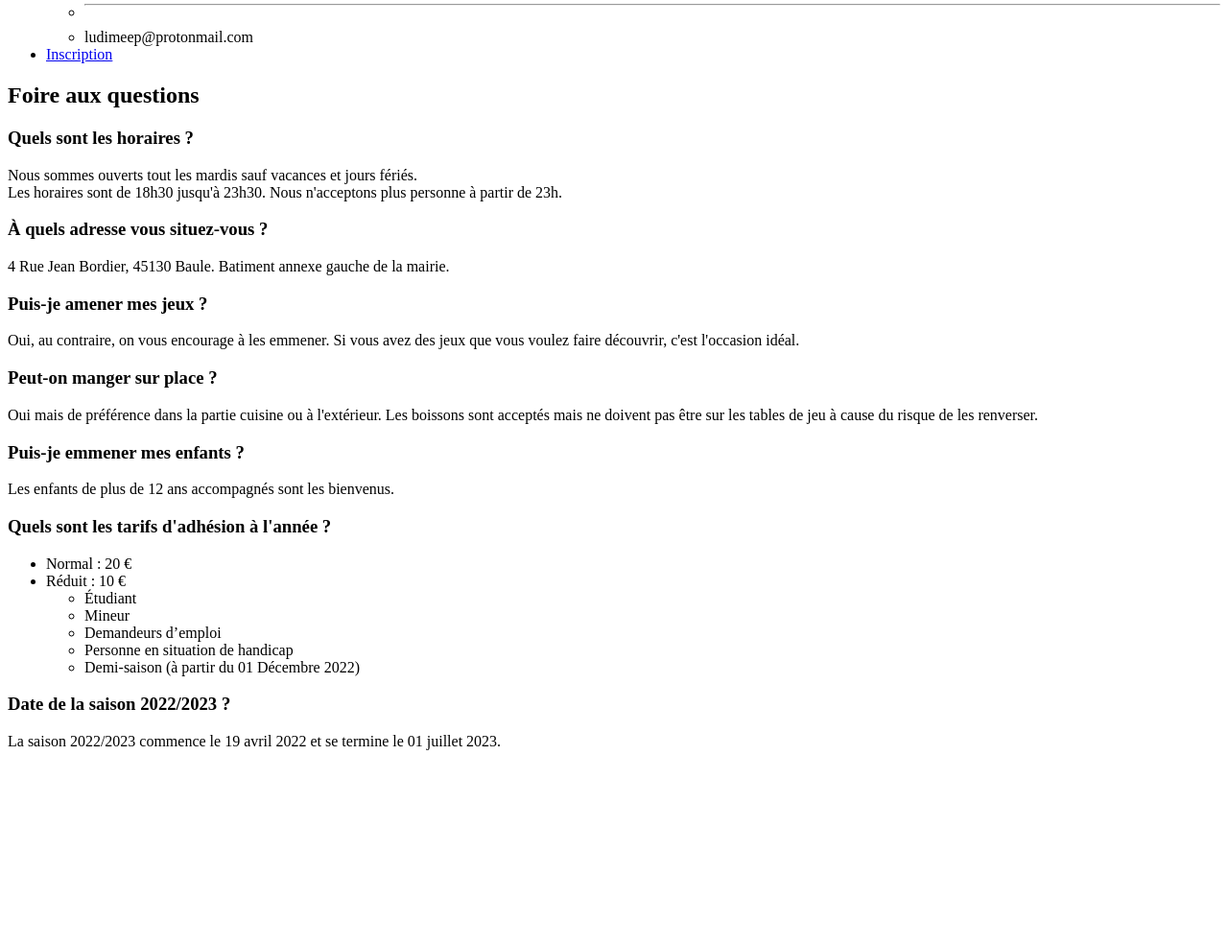
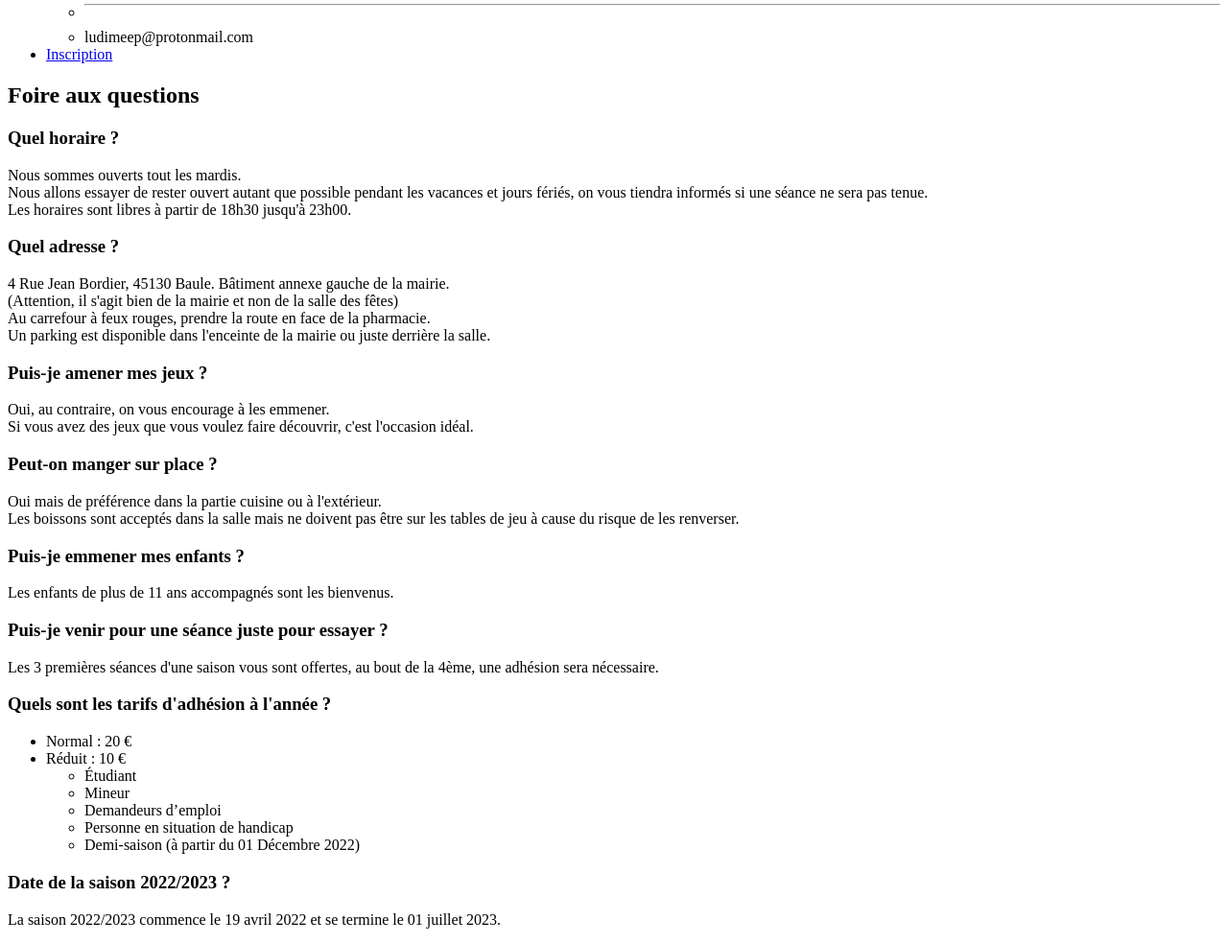
Before and after one commit to Kypli/Ludimeep, a Symfony app: template templates/asso/faq/index.html.twig in a window 1280 px wide. Shown: the part 658-1642 px from the top of the page at 96% size. Before the commit the page ends 1440 px from the top, so only its background shows below. Run offline with Twig, Linux system fonts and the light colour scheme; the template is opened without the code that fills it, so the values that code supplies are empty; some libraries are stand-ins or nearby versions.

Commit message:
feat(faq): Rajout/améliorations de questions

```diff
--- a/templates/asso/faq/index.html.twig
+++ b/templates/asso/faq/index.html.twig
@@ -16,33 +16,62 @@
 
 				{# HORAIRES ? #}
 				<div class='col-12 mb-4 mt-2'>
-					<h3 class='italique'>Quels sont les horaires ?</h3>
-					<div>Nous sommes ouverts tout les mardis sauf vacances et jours fériés.</div>
-					<div>Les horaires sont de 18h30 jusqu'à 23h30. Nous n'acceptons plus personne à partir de 23h.</div>
+					<h3 class='italique'>Quel horaire ?</h3>
+					<p>
+						Nous sommes ouverts tout les mardis.
+						<br />
+						Nous allons essayer de rester ouvert autant que possible pendant les vacances et jours fériés, on vous tiendra informés si une séance ne sera pas tenue.
+						<br />
+						Les horaires sont libres à partir de 18h30 jusqu'à 23h00.
+					</p>
 				</div>
 
 				{# ADRESSE ? #}
 				<div class='col-12 mb-4 mt-2'>
-					<h3 class='italique'>À quels adresse vous situez-vous ?</h3>
-					<div>4 Rue Jean Bordier, 45130 Baule. Batiment annexe gauche de la mairie.</div>
+					<h3 class='italique'>Quel adresse ?</h3>
+					<p>
+						4 Rue Jean Bordier, 45130 Baule. Bâtiment annexe gauche de la mairie.
+						<br />
+						(Attention, il s'agit bien de la mairie et non de la salle des fêtes)
+						<br />
+						Au carrefour à feux rouges, prendre la route en face de la pharmacie.
+						<br />
+						Un parking est disponible dans l'enceinte de la mairie ou juste derrière la salle.
+					</p>
 				</div>
 
 				{# AMENER MON JEU ? #}
 				<div class='col-12 mb-4 mt-2'>
 					<h3 class='italique'>Puis-je amener mes jeux ?</h3>
-					<div>Oui, au contraire, on vous encourage à les emmener. Si vous avez des jeux que vous voulez faire découvrir, c'est l'occasion idéal.</div>
+					<p>
+						Oui, au contraire, on vous encourage à les emmener.
+						<br />
+						Si vous avez des jeux que vous voulez faire découvrir, c'est l'occasion idéal.
+					</p>
 				</div>
 
 				{# MANGER ? #}
 				<div class='col-12 mb-4 mt-2'>
 					<h3 class='italique'>Peut-on manger sur place ?</h3>
-					<div>Oui mais de préférence dans la partie cuisine ou à l'extérieur. Les boissons sont acceptés mais ne doivent pas être sur les tables de jeu à cause du risque de les renverser.</div>
+					<p>
+						Oui mais de préférence dans la partie cuisine ou à l'extérieur.
+						<br />
+						Les boissons sont acceptés dans la salle mais ne doivent pas être sur les tables de jeu à cause du risque de les renverser.
+					</p>
 				</div>
 
 				{# AMENER MES ENFANTS ? #}
 				<div class='col-12 mb-4 mt-2'>
 					<h3 class='italique'>Puis-je emmener mes enfants ?</h3>
-					<div>Les enfants de plus de 12 ans accompagnés sont les bienvenus.</div>
+					<p>Les enfants de plus de 11 ans accompagnés sont les bienvenus.</p>
+				</div>
+
+				{# SESSION OFFERTE #}
+				<div class='col-12 mb-4 mt-2'>
+					<h3 class='italique'>Puis-je venir pour une séance juste pour essayer ?</h3>
+					<p>
+						Les 3 premières séances d'une saison vous sont offertes, au bout de la 4ème, une adhésion sera nécessaire.
+					</p>
 				</div>
 
 				{# TARIFS #}
@@ -64,7 +93,7 @@
 				{# SAISON 2022/2023 #}
 				<div class='col-12 mb-4 mt-2'>
 					<h3 class='italique'>Date de la saison 2022/2023 ?</h3>
-					<div>La saison 2022/2023 commence le 19 avril 2022 et se termine le 01 juillet 2023.</div>
+					<p>La saison 2022/2023 commence le 19 avril 2022 et se termine le 01 juillet 2023.</p>
 				</div>
 			</section>
 		</div>
```
Also changed, not shown: templates/asso/infos/index.html.twig (+14 -2 lines).
